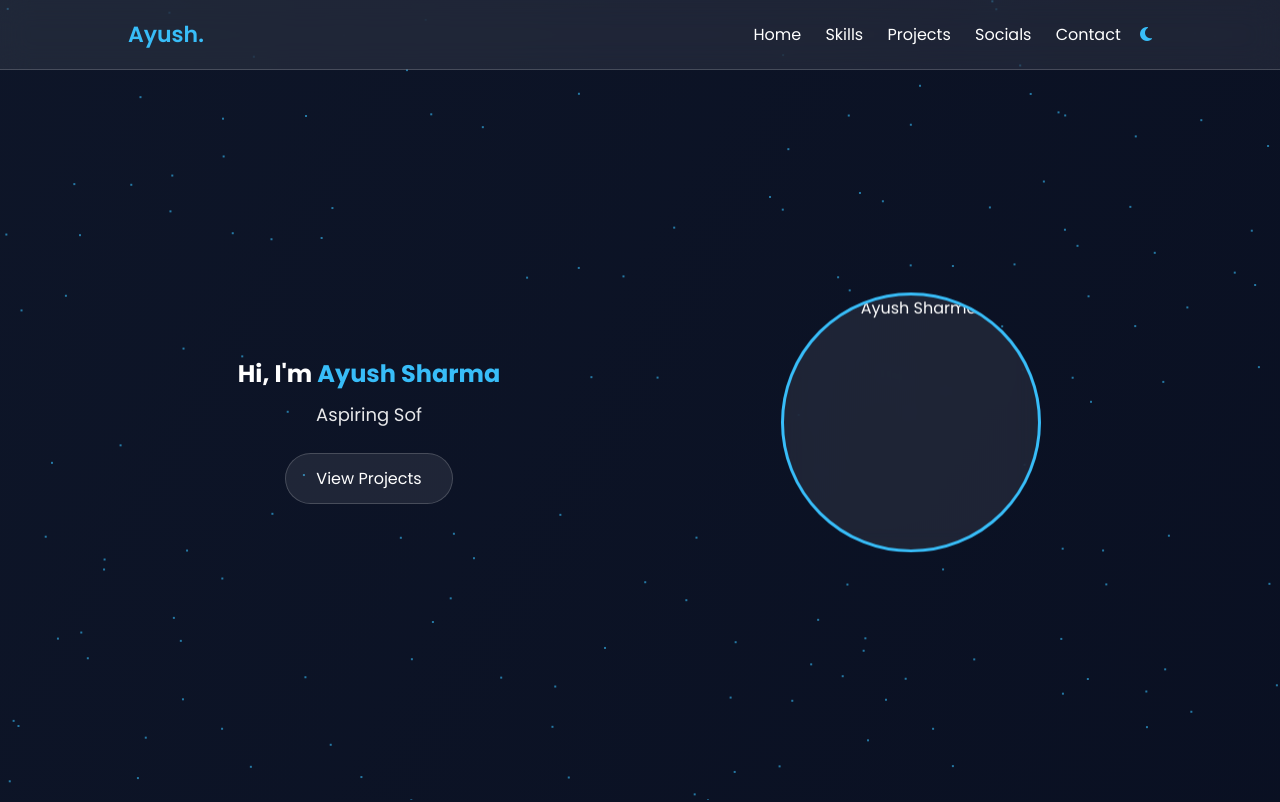
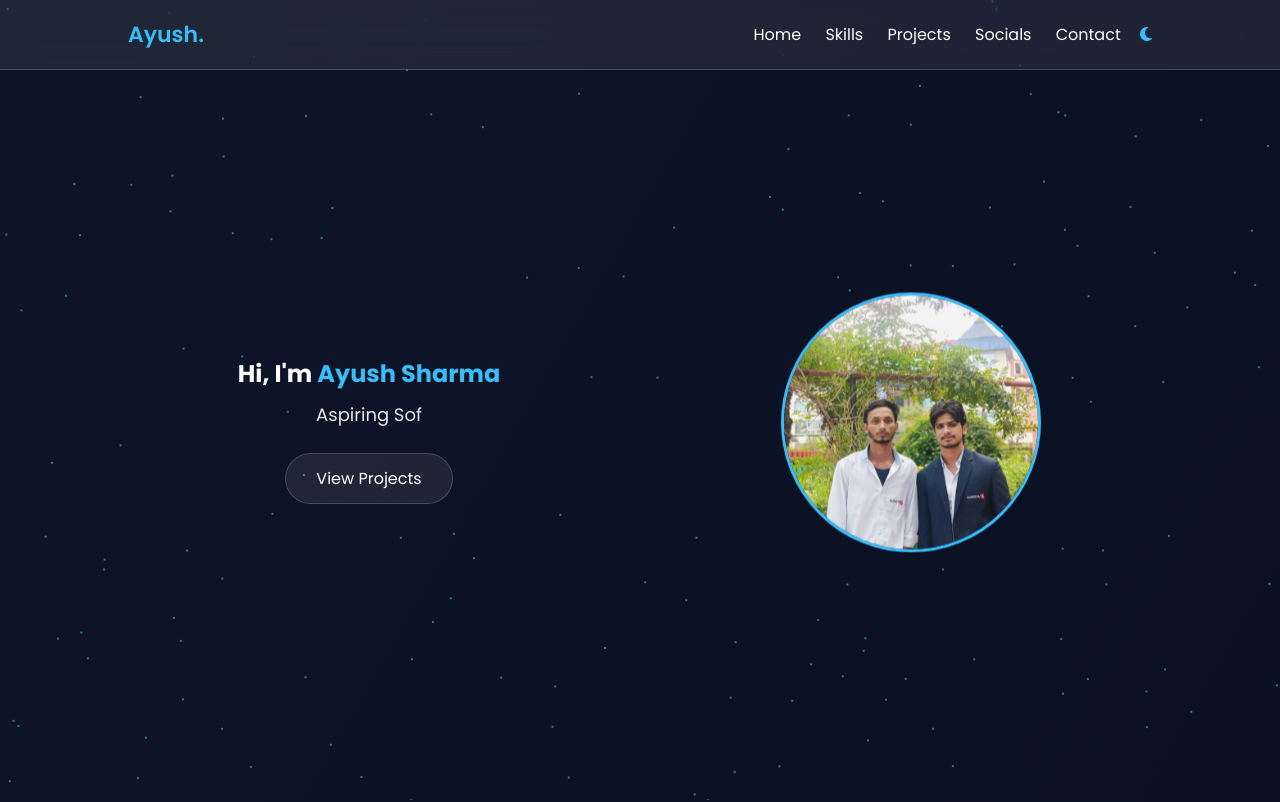
Before and after one commit to ayushhh1106/Portfolio-, a plain HTML site: page index.html in a window 1280 px wide. Shown: the top 802 px of the page. Drawn offline with Linux system fonts and the light colour scheme.

Commit message:
Replace image source in index.html

```diff
--- a/index.html
+++ b/index.html
@@ -244,7 +244,7 @@ footer{
 
     <!-- 🔥 REPLACE IMAGE NAME HERE -->
     <div class="hero-img">
-      <img src="myphoto.jpg" alt="Ayush Sharma">
+      <img src="45469_page-0001.jpg" alt="Ayush Sharma">
     </div>
 
   </div>
```
